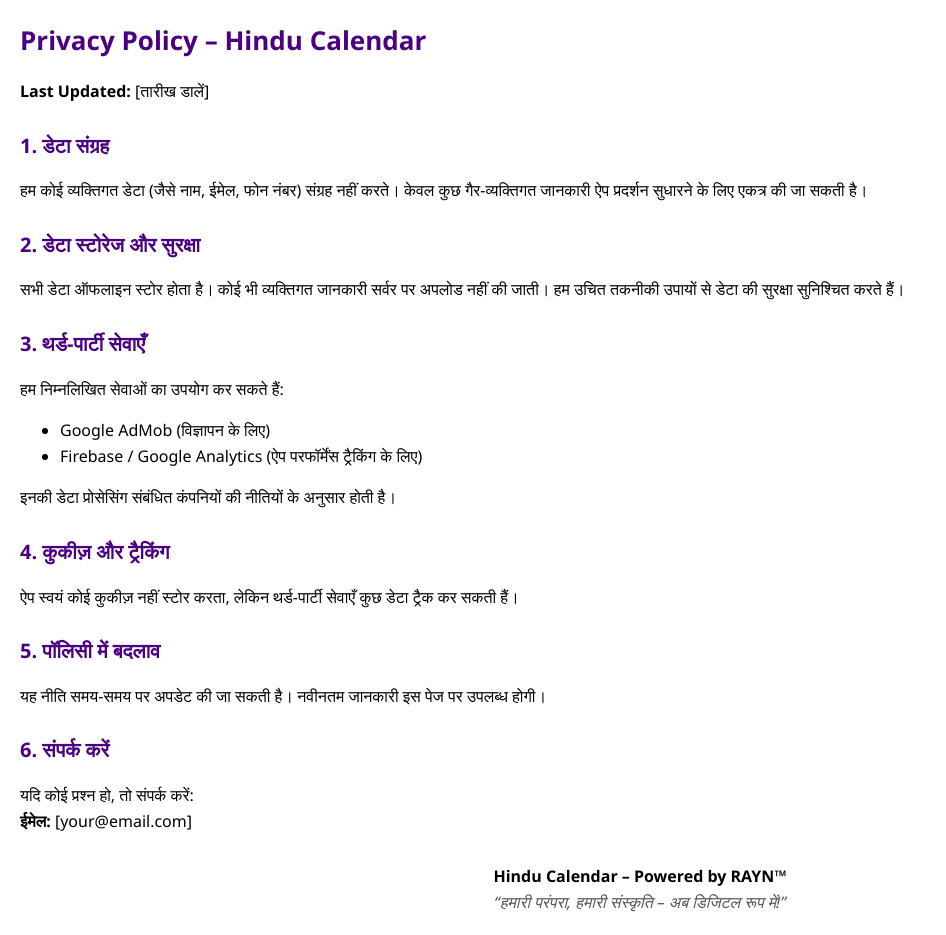
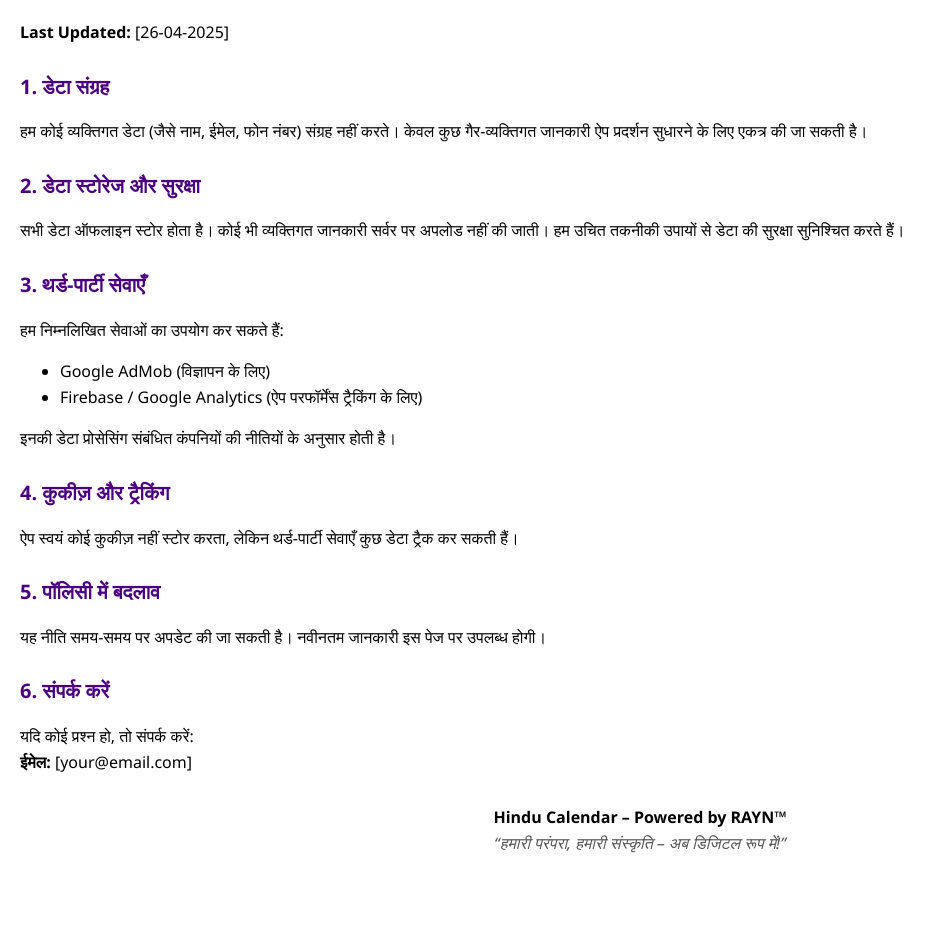
Before and after one commit to 480pmovie1/your-username, a plain HTML site: page index.html in a window 1280 px wide. Shown: the whole page, without its empty margins (0-946 px from the left). After the commit the page ends 876 px from the top, so only its background shows below. Drawn offline with Linux system fonts and the light colour scheme.

Commit message:
Update index.html
date add

```diff
--- a/index.html
+++ b/index.html
@@ -16,8 +16,8 @@
 </head>
 <body>
 
-  <h1>Privacy Policy – Hindu Calendar</h1>
-  <p><strong>Last Updated:</strong> [तारीख डालें]</p>
+
+  <p><strong>Last Updated:</strong> [26-04-2025]</p>
 
   <h2>1. डेटा संग्रह</h2>
   <p>हम कोई व्यक्तिगत डेटा (जैसे नाम, ईमेल, फोन नंबर) संग्रह नहीं करते। केवल कुछ गैर-व्यक्तिगत जानकारी ऐप प्रदर्शन सुधारने के लिए एकत्र की जा सकती है।</p>
```
